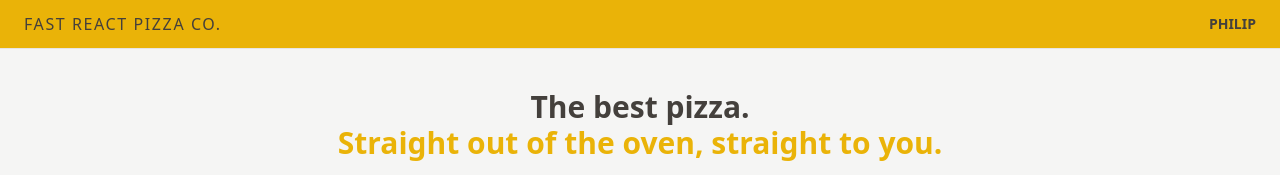
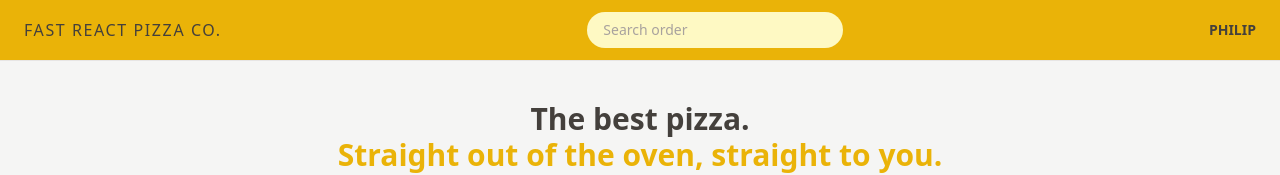
Before and after one commit to Gbangbolaoluwagbemiga/pizza, a React (Vite) app: page / in a window 1280 px wide. Shown: the top 175 px of the page. Built offline with nearby package versions, Linux system fonts and the light colour scheme.

Commit message:
Today init

```diff
--- a/src/ui/Header.jsx
+++ b/src/ui/Header.jsx
@@ -8,7 +8,7 @@ function Header() {
       <Link to="/" className="tracking-widest">
         Fast React Pizza Co.
       </Link>
-      {/* <SearchOrder /> */}
+      <SearchOrder />
       <Username />
     </header>
   );
```
